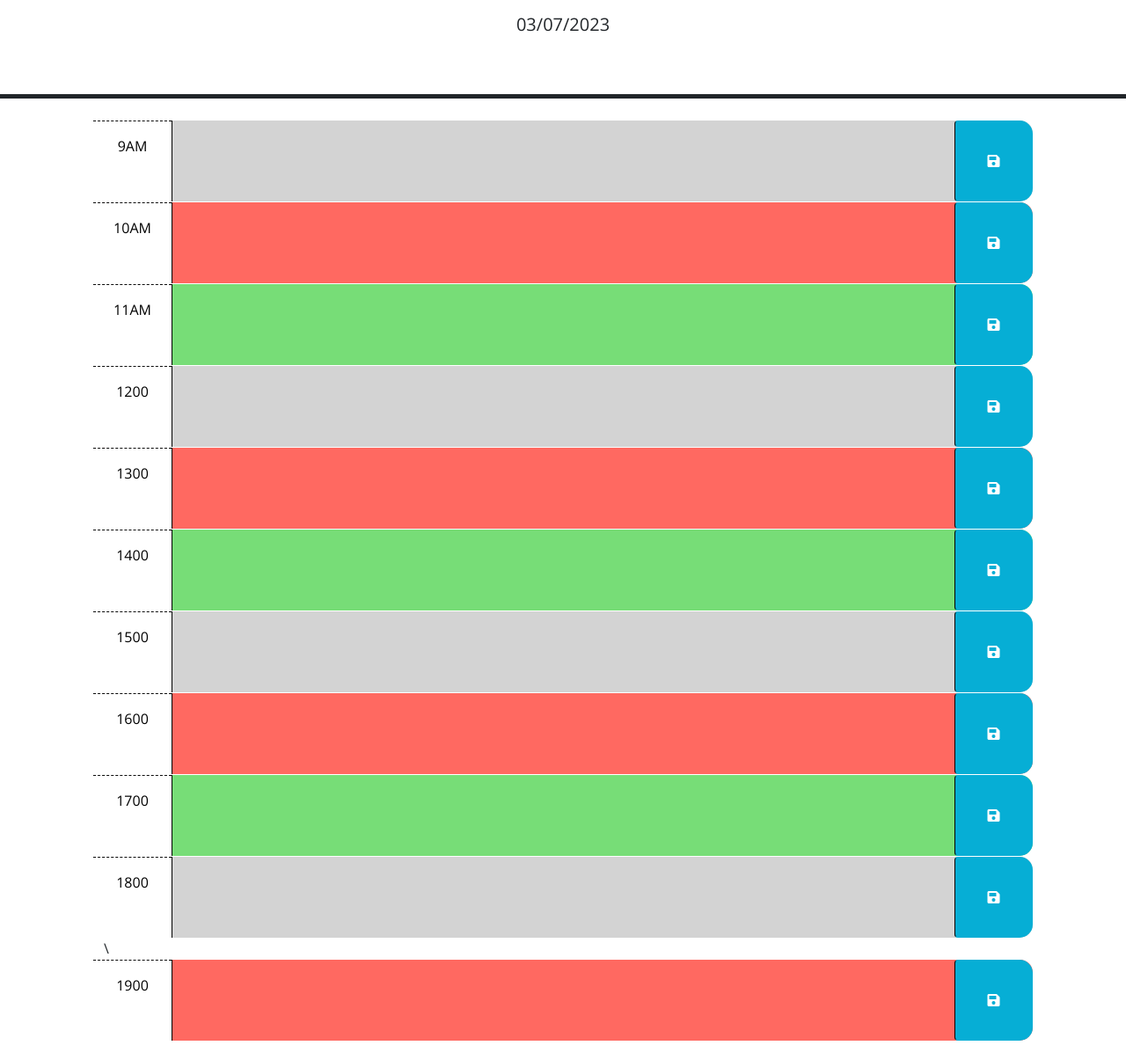
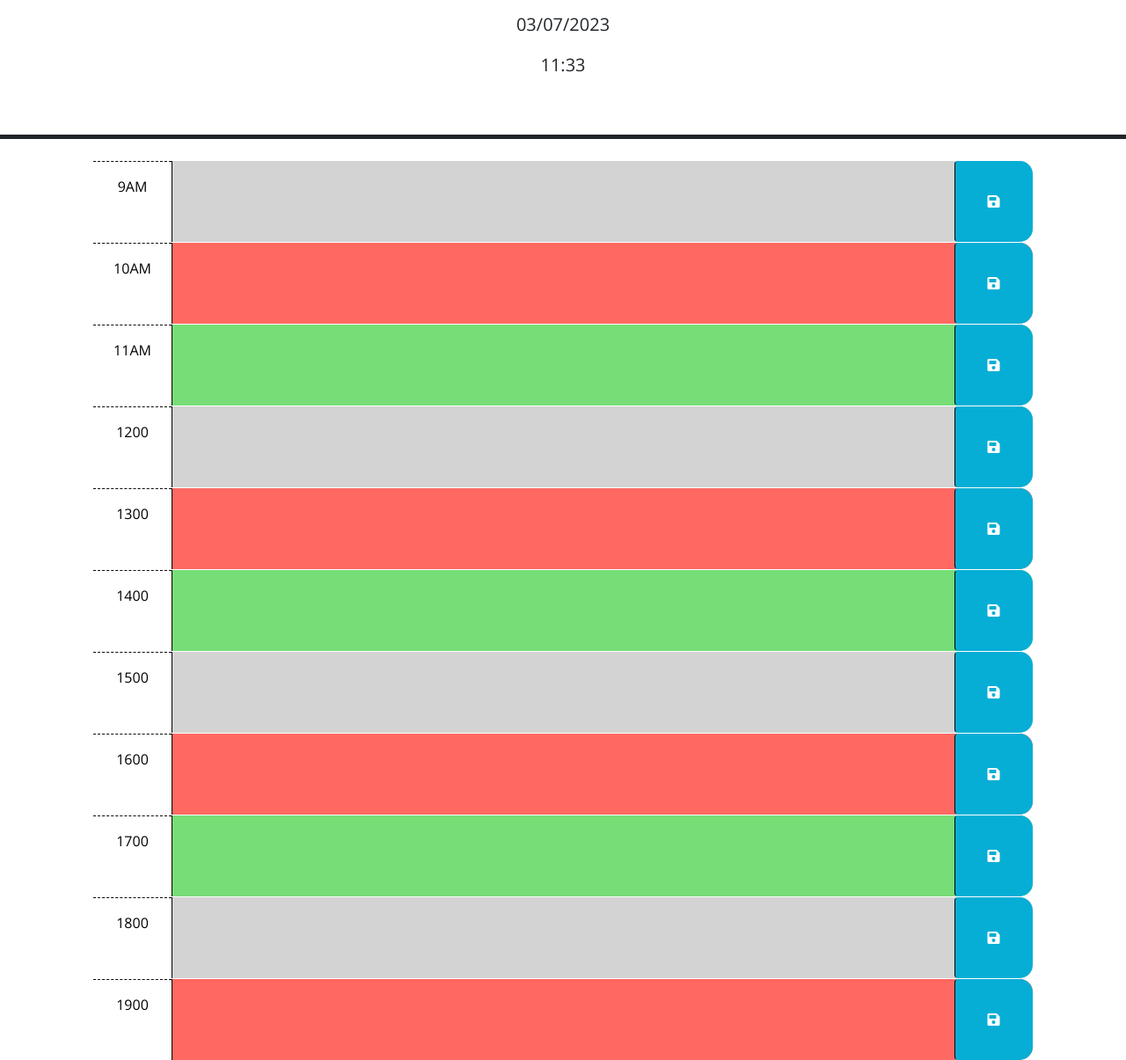
Before and after one commit to Letmego1st/Work-Day-Scheduler, a plain HTML site: page index.html in a window 1280 px wide. Shown: the part 166-1371 px from the top of the page at 88% size. Before the commit the page ends 1349 px from the top, so only its background shows below. Drawn offline with nearby package versions, Linux system fonts and the light colour scheme.

Commit message:
added current time

```diff
--- a/index.html
+++ b/index.html
@@ -27,6 +27,7 @@
       <h1 class="display-3">Work Day Scheduler</h1>
       <p class="lead">A simple calendar app for scheduling your work day</p>
       <p id="currentDay" class="lead"></p>
+      <p id="currentTime" class="lead"></p>
     </header>
     <div class="container-lg px-5">
       <!-- Use class for "past", "present", and "future" to apply styles to the
@@ -122,7 +123,7 @@
         </button>
       </div>
 
-      \<div id="hour-1900" class="row time-block present">
+      <div id="hour-1900" class="row time-block present">
         <div class="col-2 col-md-1 hour text-center py-3">1900</div>
         <textarea class="col-8 col-md-10 description" rows="3"> </textarea>
         <button class="btn saveBtn col-2 col-md-1" aria-label="save">
--- a/script.js
+++ b/script.js
@@ -24,6 +24,7 @@ $(function () {
   // current hour in 24-hour time?
   //
 
+
   // TODO: Add code to get any user input that was saved in localStorage and set
   // the values of the corresponding textarea elements. HINT: How can the id
   // attribute of each time-block be used to do this?
@@ -43,6 +44,8 @@ $(function () {
 
   // TODO: Add code to display the current date in the header of the page.
   let now=dayjs().format("MM/DD/YYYY");
-  console.log(now);
-  $('#currentDay').text(dayjs().format('MM/DD/YYYY'));
+   console.log(now);
+  $('#currentDay').text(dayjs().format("MM/DD/YYYY"));
+  $('#currentTime').text(dayjs().format('hh:mm'));
+
 });
```
